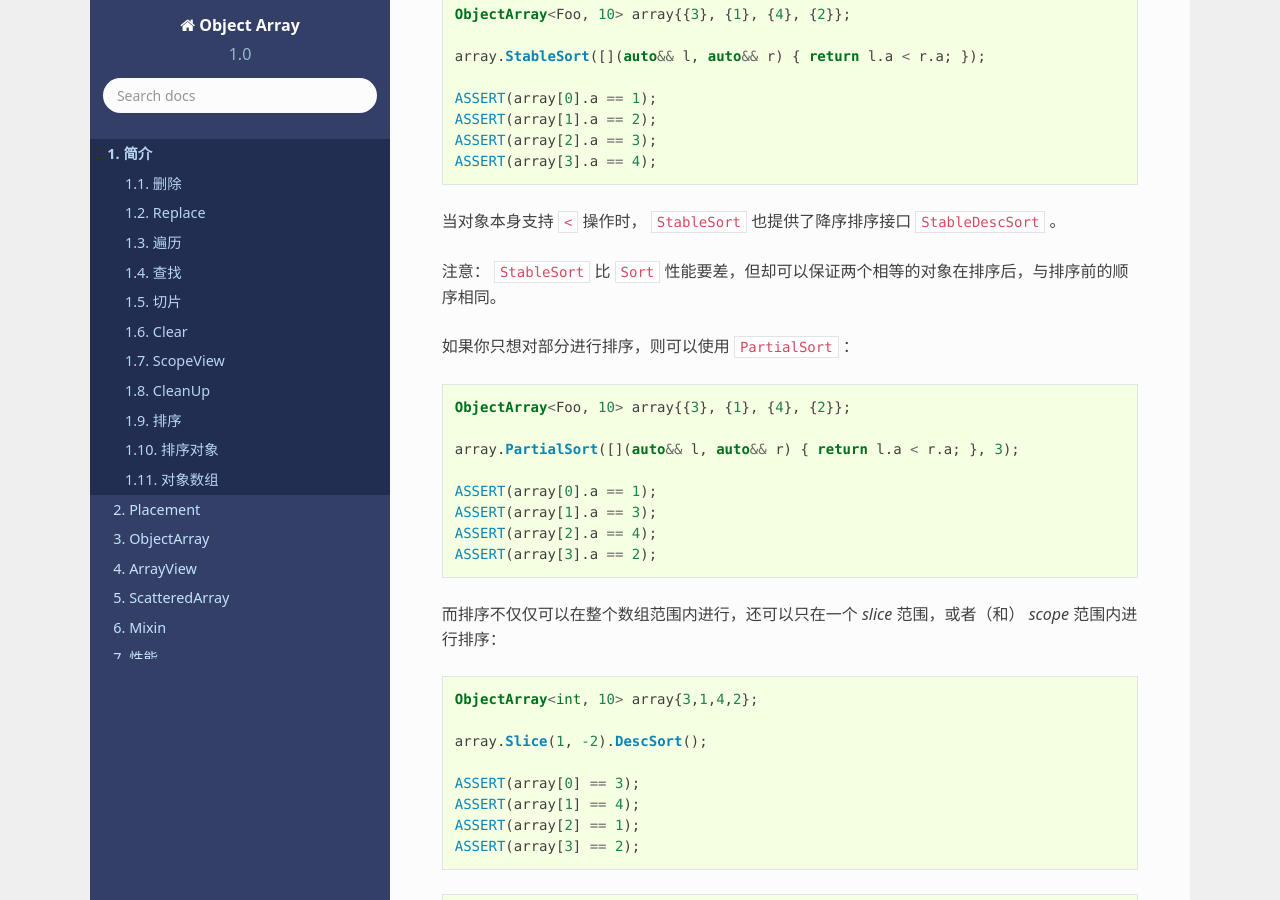
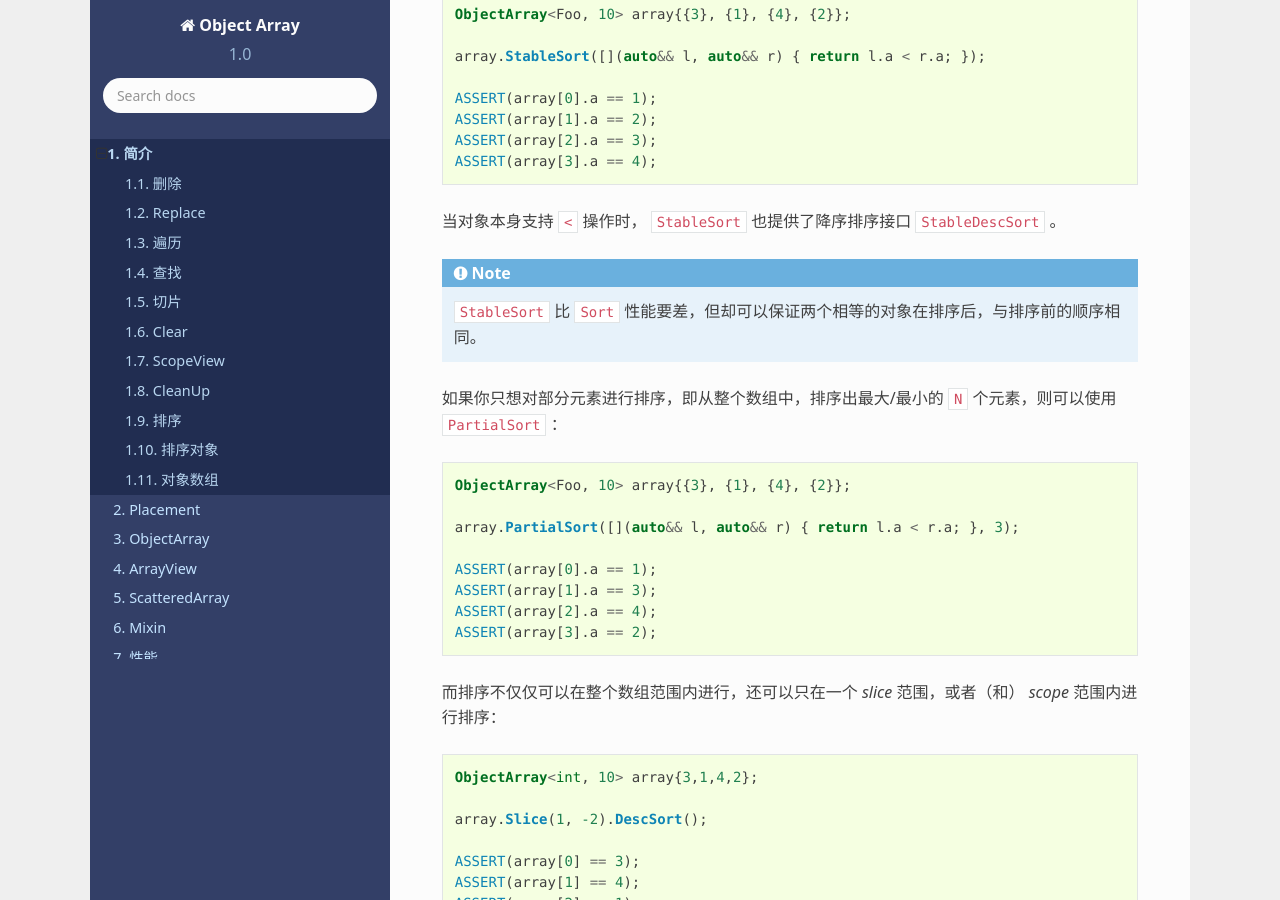
Before and after one commit to godsme/object-array, a Sphinx documentation site: the page built from doc/source/Introduction.rst, in a window 1280 px wide and 900 px high, scrolled down 9627 px. Built offline with Sphinx 7.4.7 and the Read the Docs theme 2.0.0, drawn with Linux system fonts in a browser that asks for light colours; formulas are drawn with MathJax 3.

```diff
--- a/doc/source/Introduction.rst
+++ b/doc/source/Introduction.rst
@@ -465,9 +465,11 @@
 
 当对象本身支持 ``<`` 操作时， ``StableSort`` 也提供了降序排序接口 ``StableDescSort`` 。
 
-注意： ``StableSort`` 比 ``Sort`` 性能要差，但却可以保证两个相等的对象在排序后，与排序前的顺序相同。
+.. note::
 
-如果你只想对部分进行排序，则可以使用 ``PartialSort`` ：
+   ``StableSort`` 比 ``Sort`` 性能要差，但却可以保证两个相等的对象在排序后，与排序前的顺序相同。
+
+如果你只想对部分元素进行排序，即从整个数组中，排序出最大/最小的 ``N`` 个元素，则可以使用 ``PartialSort`` ：
 
 .. code-block:: c++
 
```
